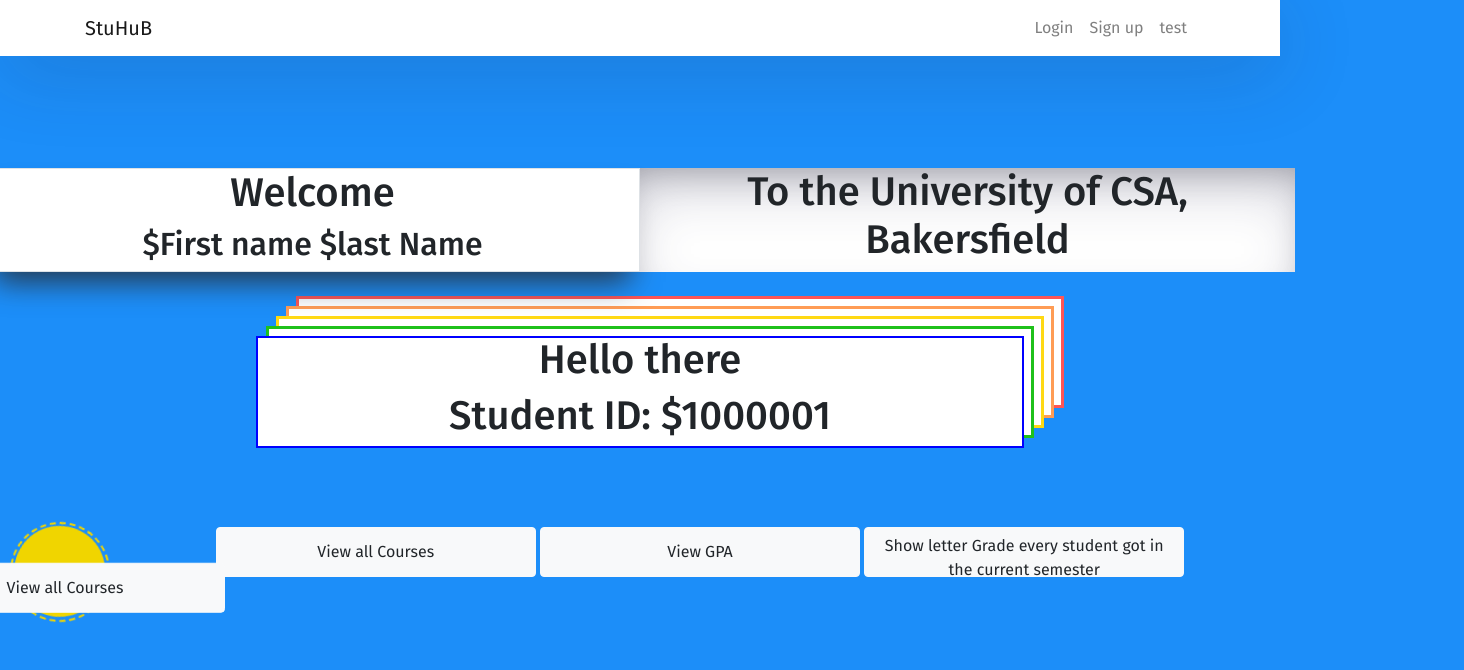
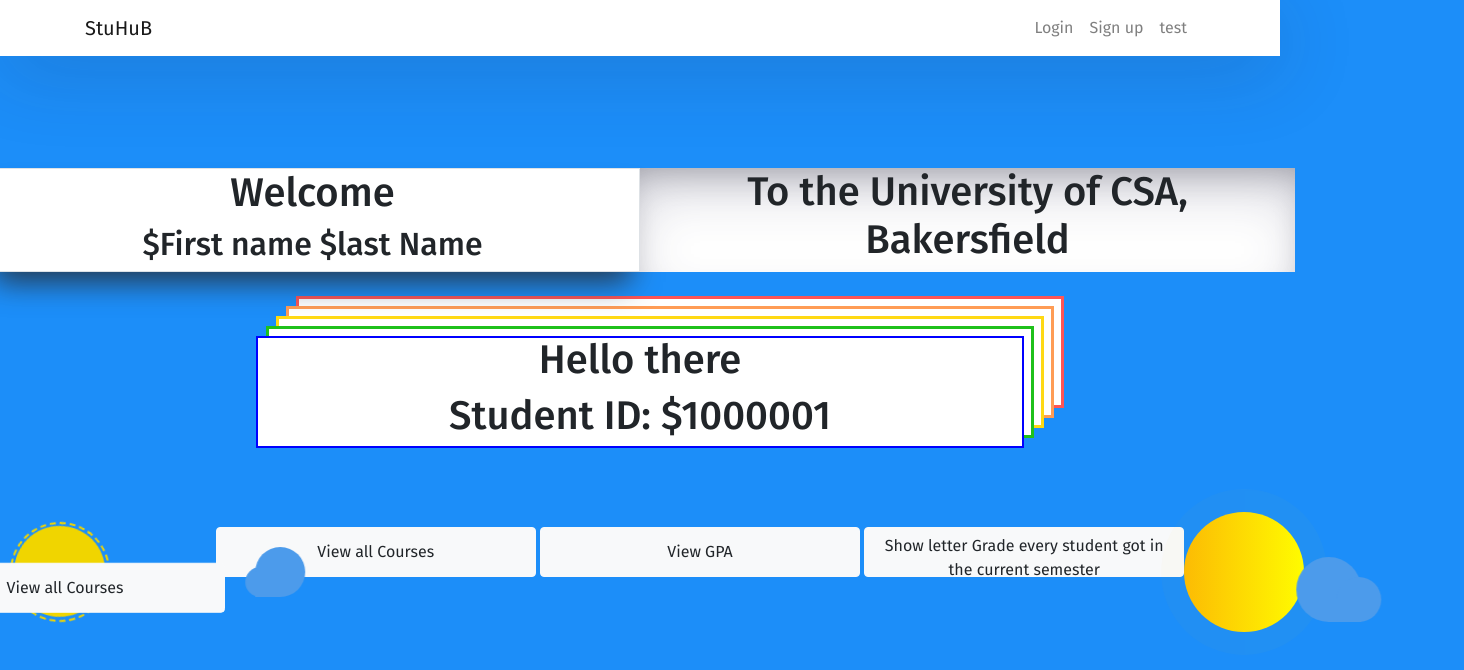
Before and after one commit to jtagaca/StuHub_Public, a React (Create React App) app in the folder client/: page /test in a window 1280 px wide. Shown: the top 670 px of the page, 1464 px wide, since content can reach past the window. Built offline with nearby package versions, Linux system fonts and the light colour scheme.

Commit message:
new stuff

```diff
--- a/client/src/components/component.css
+++ b/client/src/components/component.css
@@ -110,3 +110,90 @@
     transform: rotateZ(360deg);
   }
 }
+
+.cloud {
+  width: 250px;
+}
+.front {
+  padding-top: 45px;
+  margin-left: 25px;
+  display: inline;
+  position: absolute;
+  z-index: 11;
+  animation: clouds 8s infinite;
+  animation-timing-function: ease-in-out;
+}
+.back {
+  margin-top: -30px;
+  margin-left: 150px;
+  z-index: 12;
+  animation: clouds 12s infinite;
+  animation-timing-function: ease-in-out;
+}
+.right-front {
+  width: 45px;
+  height: 45px;
+  border-radius: 50% 50% 50% 0%;
+  background-color: #4c9beb;
+  display: inline-block;
+  margin-left: -25px;
+  z-index: 5;
+}
+.left-front {
+  width: 65px;
+  height: 65px;
+  border-radius: 50% 50% 0% 50%;
+  background-color: #4c9beb;
+  display: inline-block;
+  z-index: 5;
+}
+.right-back {
+  width: 50px;
+  height: 50px;
+  border-radius: 50% 50% 50% 0%;
+  background-color: #4c9beb;
+  display: inline-block;
+  margin-left: -20px;
+  z-index: 5;
+}
+.left-back {
+  width: 30px;
+  height: 30px;
+  border-radius: 50% 50% 0% 50%;
+  background-color: #4c9beb;
+  display: inline-block;
+  z-index: 5;
+}
+.sun {
+  width: 120px;
+  height: 120px;
+  background: -webkit-linear-gradient(to right, #fcbb04, #fffc00);
+  background: linear-gradient(to right, #fcbb04, #fffc00);
+  border-radius: 60px;
+  display: inline;
+  position: absolute;
+}
+.sunshine {
+  animation: sunshines 2s infinite;
+}
+@keyframes sunshines {
+  0% {
+    transform: scale(1);
+    opacity: 0.6;
+  }
+  100% {
+    transform: scale(1.4);
+    opacity: 0;
+  }
+}
+@keyframes clouds {
+  0% {
+    transform: translateX(15px);
+  }
+  50% {
+    transform: translateX(0px);
+  }
+  100% {
+    transform: translateX(15px);
+  }
+}
--- a/client/src/components/test.js
+++ b/client/src/components/test.js
@@ -96,10 +96,19 @@ function Test(props) {
       <div className="circle-wrapper">
         <div className="warning circle"></div>
         <div className="icon">
-        <Buttond variant="light">View all Courses</Buttond>{" "}
-
+          <Buttond variant="light">View all Courses</Buttond>{" "}
           <i classname="fa fa-exclamation"></i>
         </div>
+      </div>
+      <div className="cloud front">
+        <span className="left-front"></span>
+        <span className="right-front"></span>
+      </div>
+      <span className="sun sunshine"></span>
+      <span className="sun"></span>
+      <div className="cloud back">
+        <span className="left-back"></span>
+        <span className="right-back"></span>
       </div>
     </div>
   );
```
